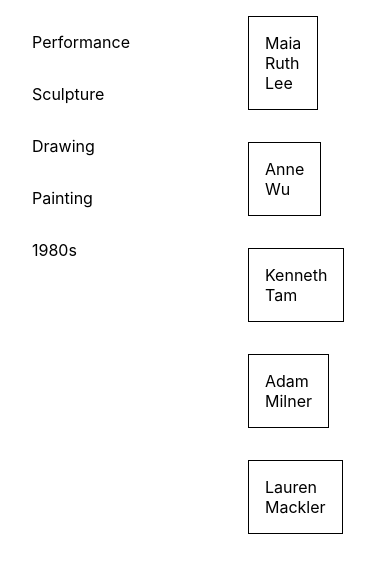
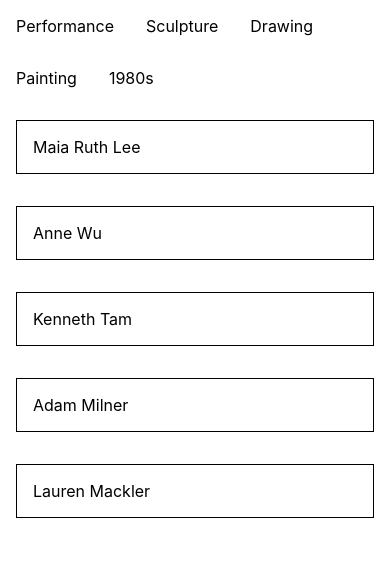
Before and after one commit to mmmanyfold/study-table-ui, a React (Create React App) app: page / in a window 390 px wide. Shown: the top 572 px of the page. Built offline with nearby package versions, Linux system fonts and the light colour scheme.

Commit message:
add media queries for content spacing

```diff
--- a/src/App.css
+++ b/src/App.css
@@ -1,6 +1,7 @@
 .main {
   display: flex;
   align-items: flex-start;
+  flex-wrap: wrap;
 }
 
 .grid {
@@ -11,7 +12,7 @@
 }
 
 .grid .grid-item {
-  flex-basis: 33.333333%
+  flex-basis: 25%;
 }
 
 .artist-card {
@@ -36,3 +37,30 @@
 .tag-selected {
   background-color: #fff0e2;
 }
+
+@media screen and (max-width: 1500px) {
+  .grid .grid-item {
+    flex-basis: 33.333333%;
+  }
+}
+
+@media screen and (max-width: 1100px) {
+  .grid .grid-item {
+    flex-basis: 50%;
+  }
+}
+
+@media screen and (max-width: 800px) {
+  .grid .grid-item {
+    flex-basis: 100%;
+  }
+  .tag-list {
+    width: 100%;
+    padding: 0;
+    display: flex;
+    flex-wrap: wrap;
+  }
+  .tag {
+    flex: 1;
+  }
+}
```
